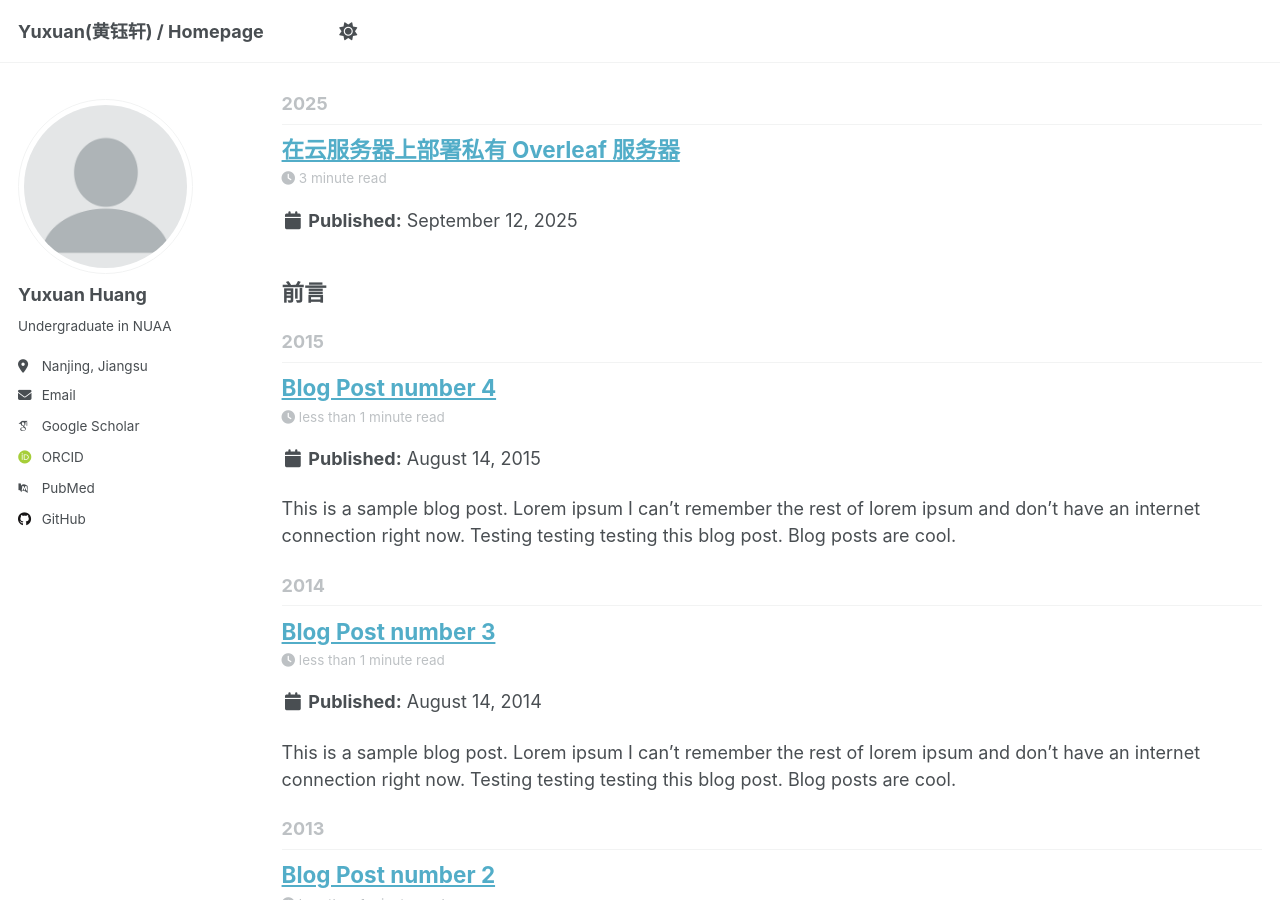
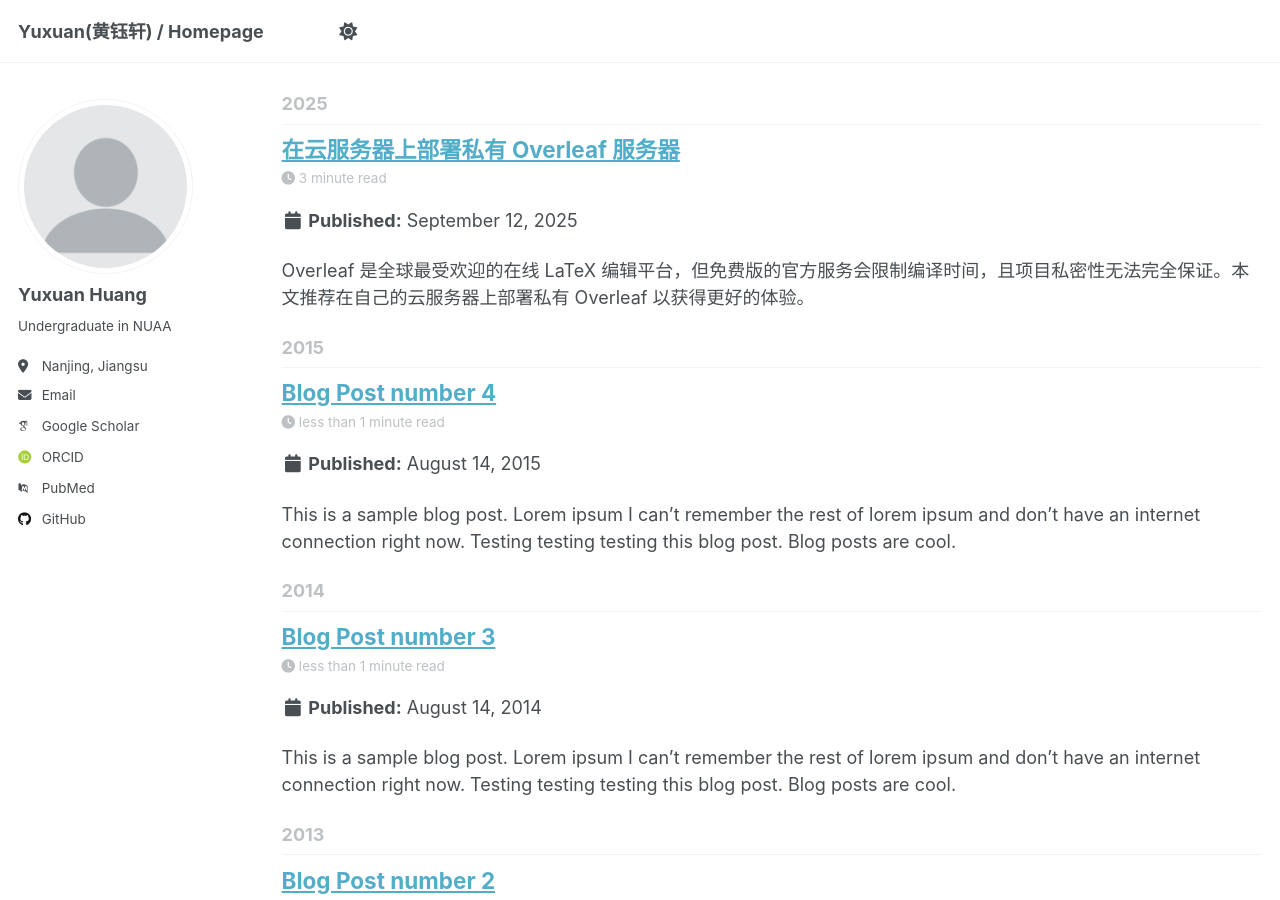
Before and after one commit to Cresc3nt/Cresc3nt.github.io, a Jekyll site: the page built from _pages/year-archive.html, in a window 1280 px wide and 900 px high, scrolled down 506 px. Built offline with Jekyll 4.4.1, drawn with Linux system fonts in a browser that asks for light colours; some web fonts are replaced; a script that is not in the unit is left out; some of the changed lines change nothing that is shown.

Commit message:
Update 2025-09-12-overleaf-server.md

```diff
--- a/_posts/2025-09-12-overleaf-server.md
+++ b/_posts/2025-09-12-overleaf-server.md
@@ -5,7 +5,7 @@
 date: 2025-09-12
 # author:                           # 你的名字
 # categories: [Blog]                # 或 [Notes]、[Tech] 等
-description: "本文提供了一套在国内网络环境下可复用、可维护且体验流畅的 Overleaf 私有部署方案。"  # 文章摘要（用于预览/SEO）
+# description:                      # 文章摘要（用于预览/SEO）
 permalink: /posts/2025/09/overleaf-server/   # 如需自定义链接可加
 # image: /images/cover/xxx.jpg      # 如有封面图
 tags:                               # 随意
@@ -13,8 +13,6 @@
     - Overleaf
     - Cloud Server
 ---
-
-## 前言
 
 Overleaf 是全球最受欢迎的在线 LaTeX 编辑平台，但免费版的官方服务会限制编译时间，且项目私密性无法完全保证。本文推荐在自己的云服务器上部署私有 Overleaf 以获得更好的体验。
 
```
